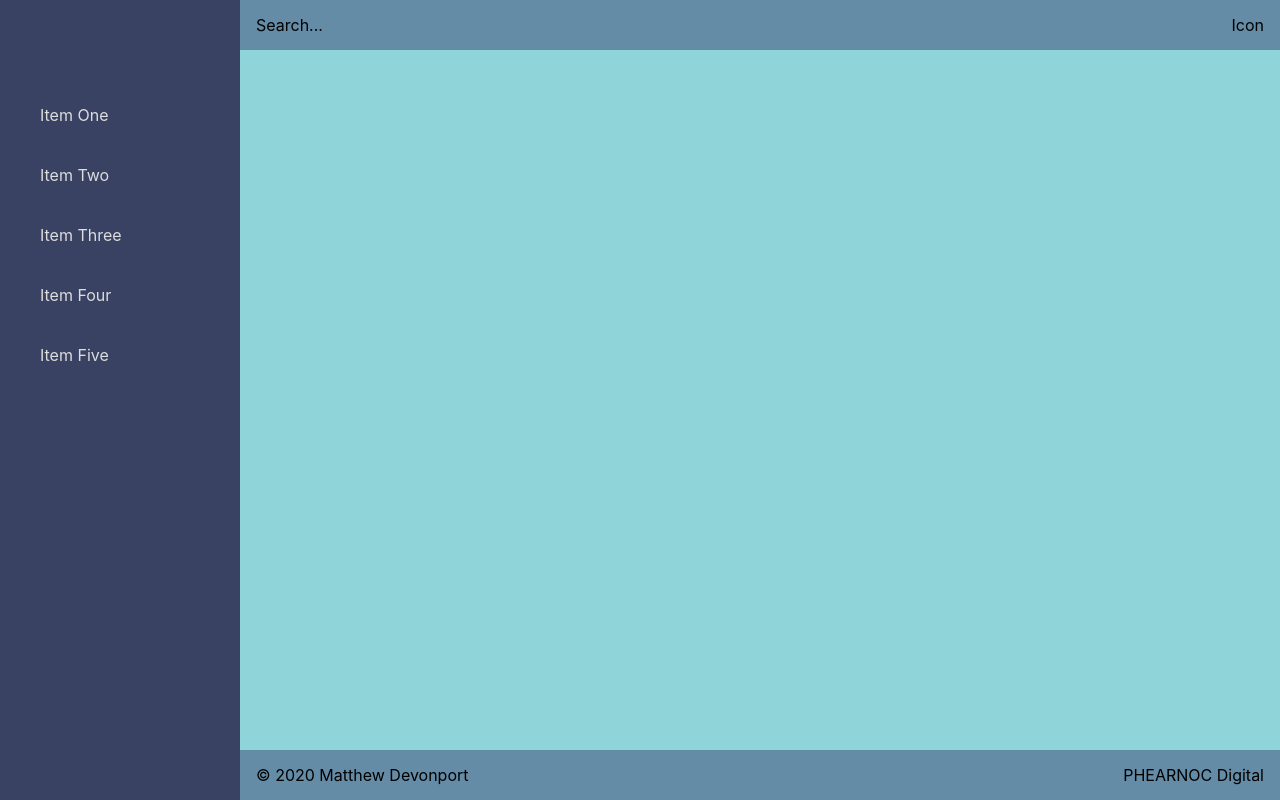
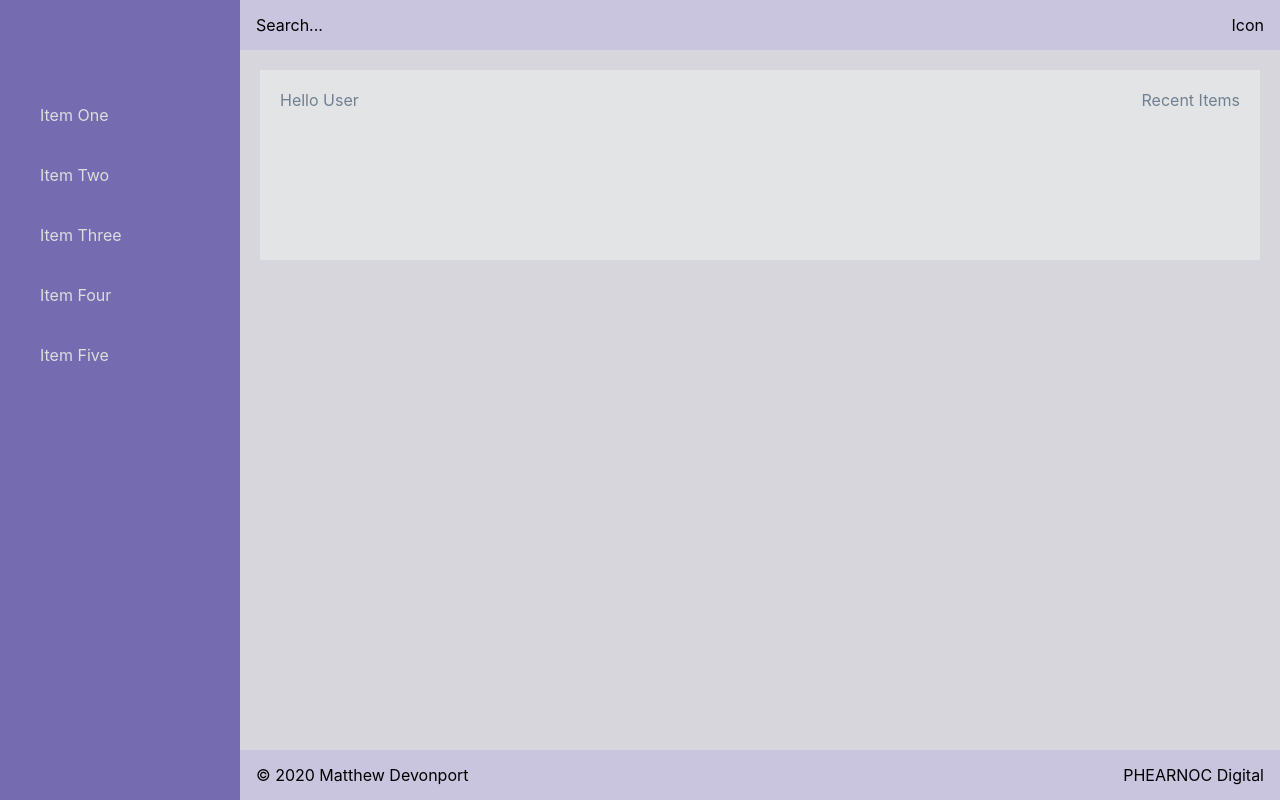
Before and after one commit to matthew-devonport/2020-17-09, a React (Create React App) app: page / in a window 1280 px wide. Built offline with nearby package versions, Linux system fonts and the light colour scheme.

Commit message:
changed color scheme

```diff
--- a/src/App.js
+++ b/src/App.js
@@ -18,7 +18,12 @@ function App() {
             <li class="sidenav__list-item">Item Five</li>
           </ul>
         </aside>
-        <main className="main"></main>
+        <main className="main">
+          <div class="main-header">
+            <div class="main-header__heading">Hello User</div>
+            <div class="main-header__updates">Recent Items</div>
+          </div>
+        </main>
         <footer className="footer">
           <div class="footer__copyright">&copy; 2020 Matthew Devonport</div>
           <div class="footer__signature">PHEARNOC Digital</div>
--- a/src/App.scss
+++ b/src/App.scss
@@ -20,22 +20,22 @@ $mainColor: #283972;
 /* Give every child element its grid name */
 .header {
   grid-area: header;
-  background-color: #648ca6;
+  background-color: #c0b9e9;
 }
 
 .sidenav {
   grid-area: sidenav;
-  background-color: #394263;
+  background-color: #232035;
 }
 
 .main {
   grid-area: main;
-  background-color: #8fd4d9;
+  background-color: #d7d6dd;
 }
 
 .footer {
   grid-area: footer;
-  background-color: #648ca6;
+  background-color: #c0b9e9;
 }
 
 // Sidenav
@@ -43,7 +43,7 @@ $mainColor: #283972;
   display: flex; /* Will be hidden on mobile */
   flex-direction: column;
   grid-area: sidenav;
-  background-color: #394263;
+  background-color: #756bb1;
    .sidenav__list {
     padding: 0;
     margin-top: 85px;
@@ -59,12 +59,21 @@ $mainColor: #283972;
   }
 }
 
-
+// Main
+.main-header {
+  display: flex;
+  justify-content: space-between;
+  margin: 20px;
+  padding: 20px;
+  height: 150px; /* Force our height since we don't have actual content yet */
+  background-color: #e3e4e6;
+  color: slategray;
+}
 
 .header, .footer {
   display: flex;
   align-items: center;
   justify-content: space-between;
   padding: 0 16px;
-  background-color: #648ca6;
+  background-color: #c9c5df;
 }
```
